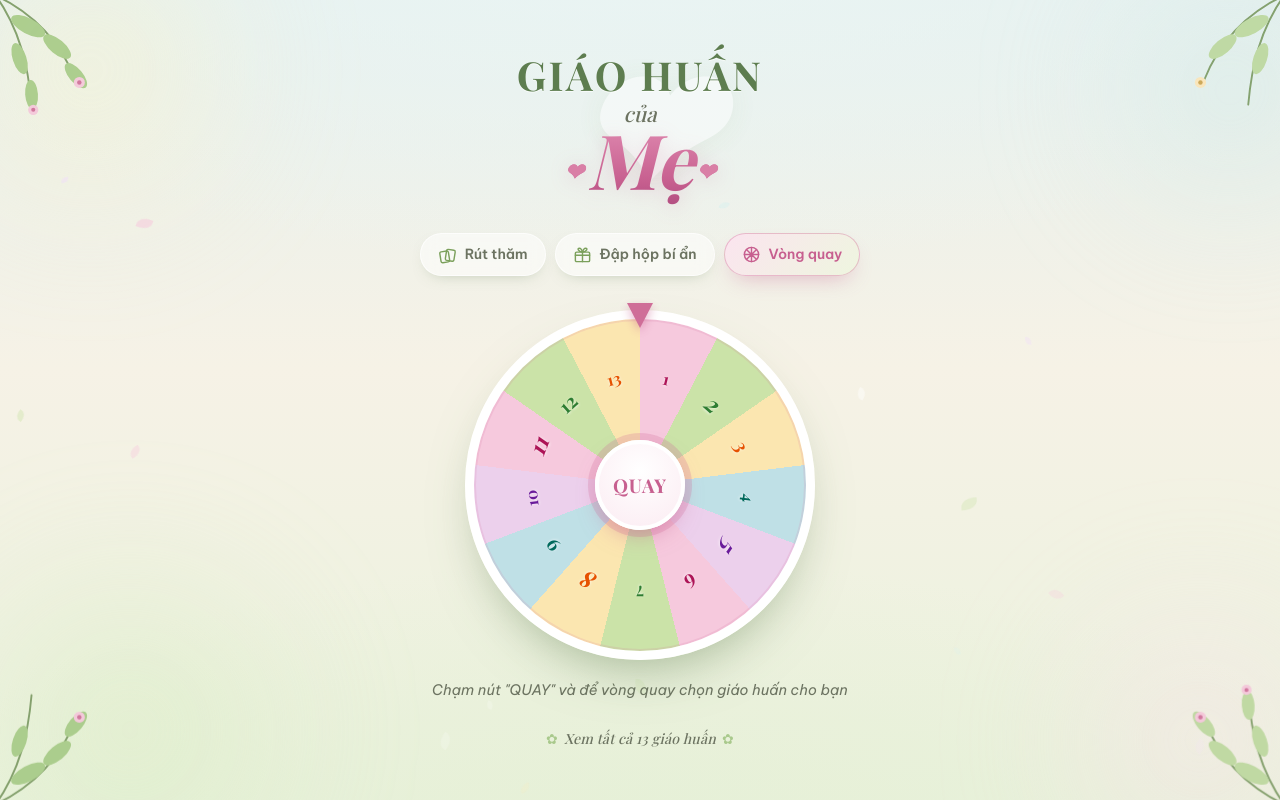
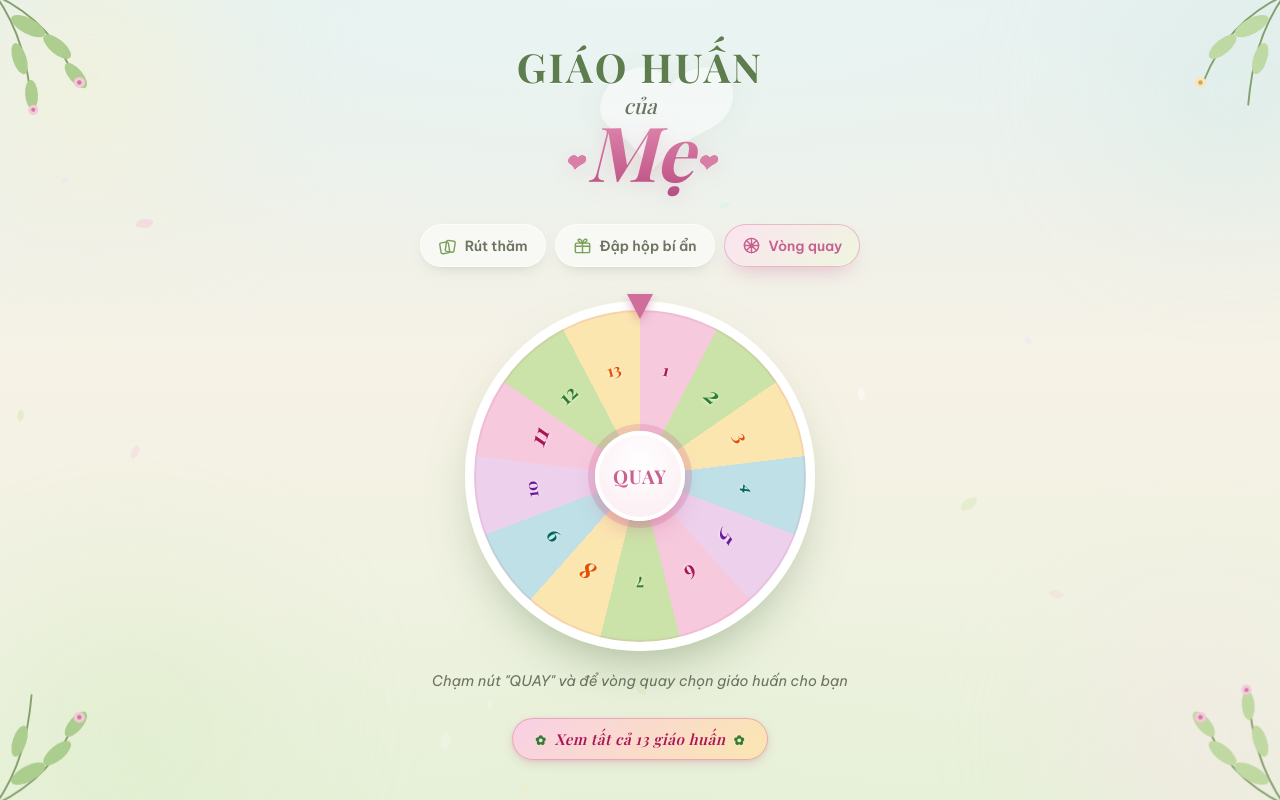
Before and after one commit to haphuocsang1801/giao-huan-cua-me, a React (Vite) app: page / in a window 1280 px wide. Built offline with nearby package versions, Linux system fonts and the light colour scheme; a web font is replaced by a local one.

Commit message:
feat: highlight view-all button with pill gradient and hover animation

```diff
--- a/src/styles/index.css
+++ b/src/styles/index.css
@@ -603,20 +603,34 @@ body {
 
 /* --- VIEW ALL BUTTON --- */
 .view-all-btn {
-  margin-top: 26px;
-  background: none;
-  border: none;
+  margin-top: 28px;
+  background: linear-gradient(135deg, #f9d0e6 0%, #fbe6b0 100%);
+  border: 1.5px solid rgba(207,110,152,.45);
+  border-radius: 999px;
   cursor: pointer;
   font-family: "Playfair Display", serif;
   font-style: italic;
-  font-size: 14px;
-  color: var(--ink-soft);
-  letter-spacing: .02em;
+  font-size: 15px;
+  font-weight: 600;
+  color: #ad1457;
+  letter-spacing: .04em;
   display: inline-flex;
   align-items: center;
-  gap: 6px;
-  transition: color .2s;
-  padding: 4px 8px;
+  gap: 8px;
+  padding: 10px 22px;
+  box-shadow: 0 4px 14px -4px rgba(173,20,87,.22), 0 1px 4px rgba(173,20,87,.10);
+  transition: transform .18s ease, box-shadow .18s ease, background .18s ease;
 }
-.view-all-btn:hover { color: var(--pink-deep); }
-.view-all-btn .dot { color: var(--green-soft); font-style: normal; }
+.view-all-btn:hover {
+  transform: translateY(-2px) scale(1.03);
+  box-shadow: 0 8px 22px -4px rgba(173,20,87,.32), 0 2px 8px rgba(173,20,87,.14);
+  background: linear-gradient(135deg, #f7c5df 0%, #fddfa0 100%);
+}
+.view-all-btn:active { transform: scale(.98); }
+.view-all-btn .dot {
+  color: #2e7d32;
+  font-style: normal;
+  font-size: 13px;
+  transition: transform .3s ease;
+}
+.view-all-btn:hover .dot { transform: rotate(90deg); }
```
